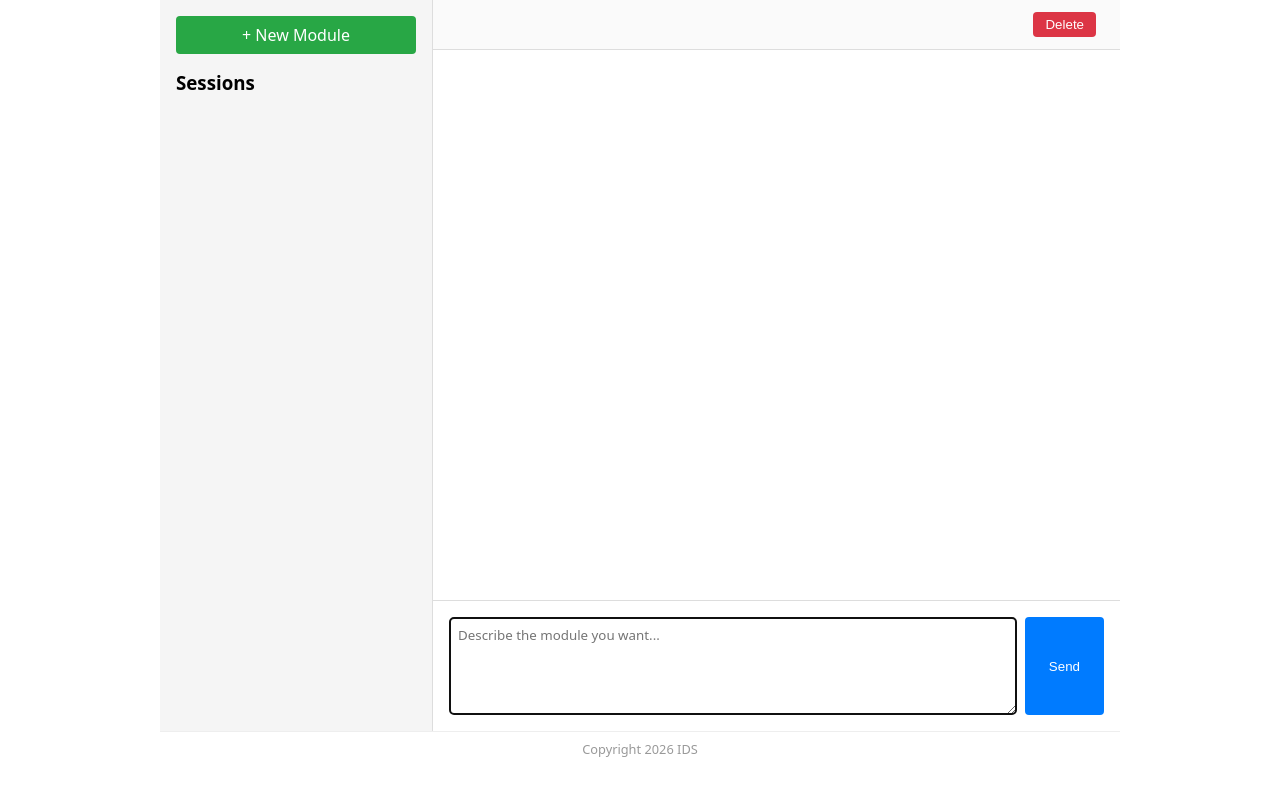
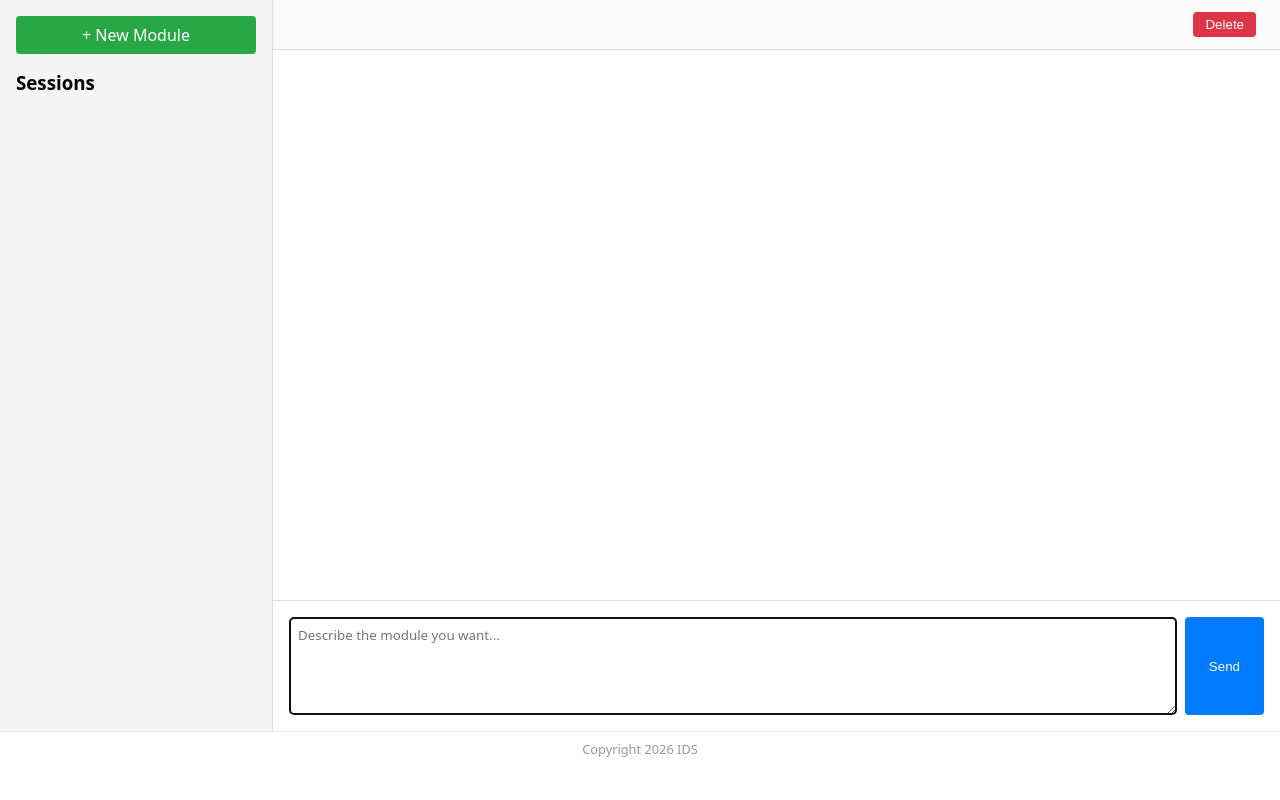
Before and after one commit to Nurb4000/PythonAppFoundry, a Python web app: template app/templates/chat/chat_page.html in a window 1280 px wide. Run offline with Jinja, Linux system fonts and the light colour scheme; the template is opened without the code that fills it, so the values that code supplies are empty.

Commit message:
AI Designer: remove max-width constraint so chat fills page width

```diff
--- a/app/templates/chat/chat_page.html
+++ b/app/templates/chat/chat_page.html
@@ -2,7 +2,7 @@
 <html>
 <head><title>AI Module Designer</title>
 <style>
-body { font-family: system-ui, sans-serif; margin: 0 auto; max-width: 960px; }
+body { font-family: system-ui, sans-serif; margin: 0; }
 .chat-layout { display: flex; height: calc(100vh - 37px - 32px); }
 nav { background: #f5f5f5; width: 240px; padding: 1rem; border-right: 1px solid #ddd; overflow-y: auto; }
 nav h3 { margin: 0 0 0.5rem 0; }
```
